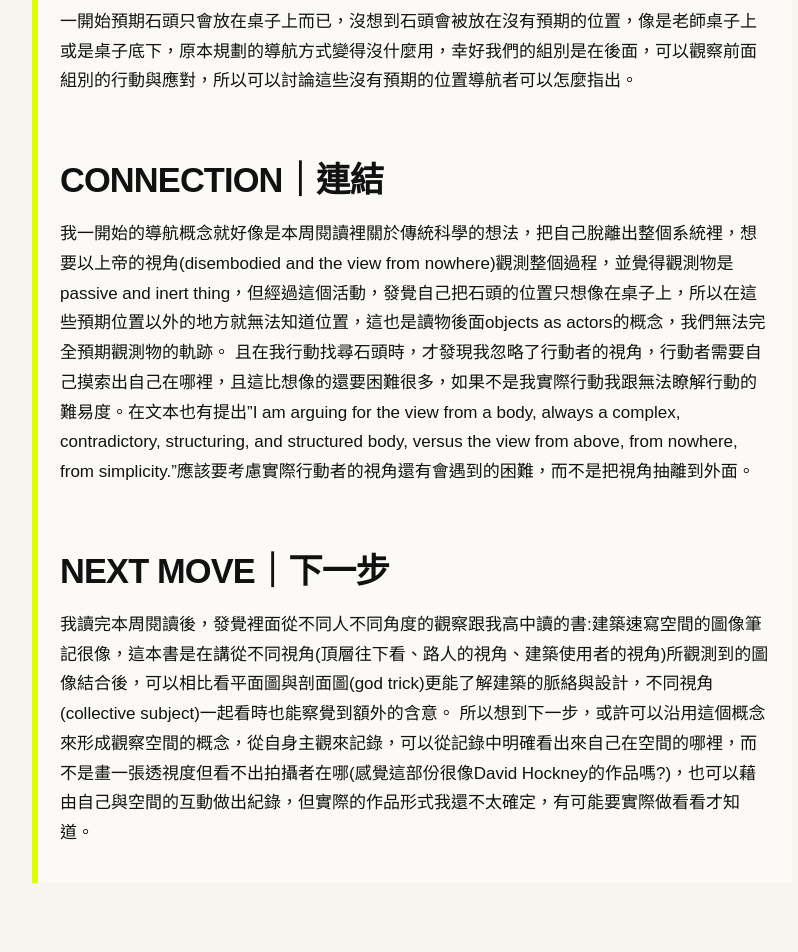
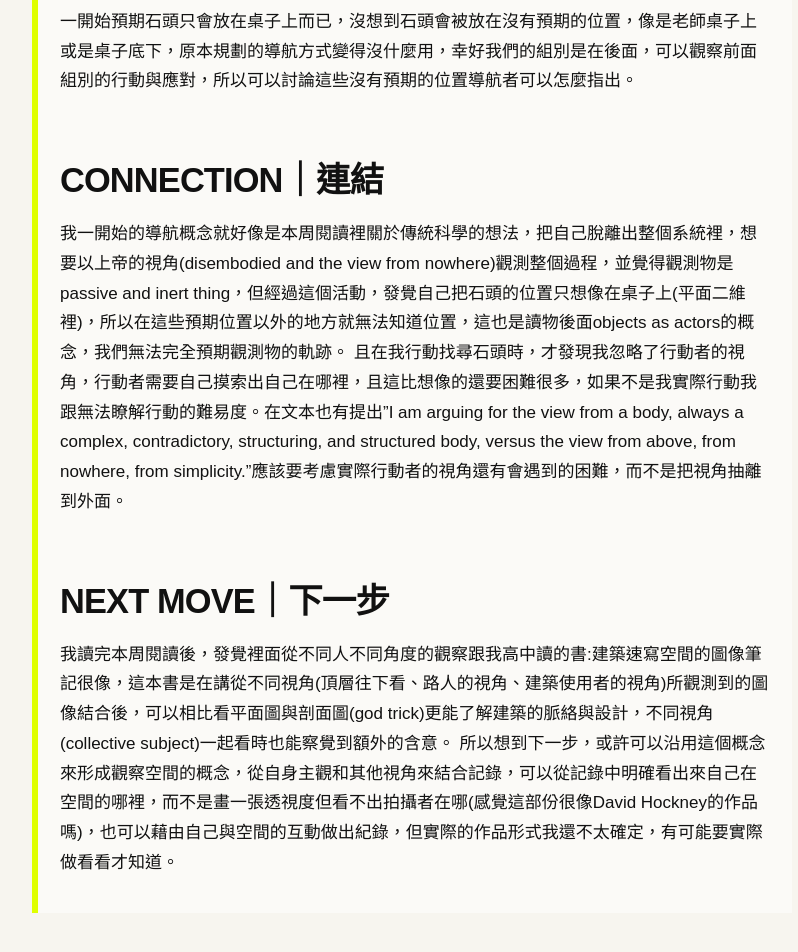
Before and after one commit to bondybondy/fieldworkarchive, a Jekyll site: the page built from weeks/week-01.md, in a window 1280 px wide and 1400 px high, scrolled down 753 px. Shown: the part 369-1321 px from the top of the window, without its empty margins (48-846 px from the left). Built offline with Jekyll 4.4.1, drawn with Linux system fonts in a browser that asks for light colours.

Commit message:
Update week-01.md

```diff
--- a/weeks/week-01.md
+++ b/weeks/week-01.md
@@ -16,8 +16,8 @@ permalink: /weeks/week-01/
 ## FRICTION｜摩擦
 一開始預期石頭只會放在桌子上而已，沒想到石頭會被放在沒有預期的位置，像是老師桌子上或是桌子底下，原本規劃的導航方式變得沒什麼用，幸好我們的組別是在後面，可以觀察前面組別的行動與應對，所以可以討論這些沒有預期的位置導航者可以怎麼指出。
 ## CONNECTION｜連結
-我一開始的導航概念就好像是本周閱讀裡關於傳統科學的想法，把自己脫離出整個系統裡，想要以上帝的視角(disembodied and the view from nowhere)觀測整個過程，並覺得觀測物是passive and inert thing，但經過這個活動，發覺自己把石頭的位置只想像在桌子上，所以在這些預期位置以外的地方就無法知道位置，這也是讀物後面objects as actors的概念，我們無法完全預期觀測物的軌跡。
+我一開始的導航概念就好像是本周閱讀裡關於傳統科學的想法，把自己脫離出整個系統裡，想要以上帝的視角(disembodied and the view from nowhere)觀測整個過程，並覺得觀測物是passive and inert thing，但經過這個活動，發覺自己把石頭的位置只想像在桌子上(平面二維裡)，所以在這些預期位置以外的地方就無法知道位置，這也是讀物後面objects as actors的概念，我們無法完全預期觀測物的軌跡。
 且在我行動找尋石頭時，才發現我忽略了行動者的視角，行動者需要自己摸索出自己在哪裡，且這比想像的還要困難很多，如果不是我實際行動我跟無法瞭解行動的難易度。在文本也有提出"I am arguing for the view from a body, always a complex, contradictory, structuring, and structured body, versus the view from above, from nowhere, from simplicity."應該要考慮實際行動者的視角還有會遇到的困難，而不是把視角抽離到外面。
 ## NEXT MOVE｜下一步
 我讀完本周閱讀後，發覺裡面從不同人不同角度的觀察跟我高中讀的書:建築速寫空間的圖像筆記很像，這本書是在講從不同視角(頂層往下看、路人的視角、建築使用者的視角)所觀測到的圖像結合後，可以相比看平面圖與剖面圖(god trick)更能了解建築的脈絡與設計，不同視角(collective subject)一起看時也能察覺到額外的含意。
-所以想到下一步，或許可以沿用這個概念來形成觀察空間的概念，從自身主觀來記錄，可以從記錄中明確看出來自己在空間的哪裡，而不是畫一張透視度但看不出拍攝者在哪(感覺這部份很像David Hockney的作品嗎?)，也可以藉由自己與空間的互動做出紀錄，但實際的作品形式我還不太確定，有可能要實際做看看才知道。
+所以想到下一步，或許可以沿用這個概念來形成觀察空間的概念，從自身主觀和其他視角來結合記錄，可以從記錄中明確看出來自己在空間的哪裡，而不是畫一張透視度但看不出拍攝者在哪(感覺這部份很像David Hockney的作品嗎)，也可以藉由自己與空間的互動做出紀錄，但實際的作品形式我還不太確定，有可能要實際做看看才知道。
```
